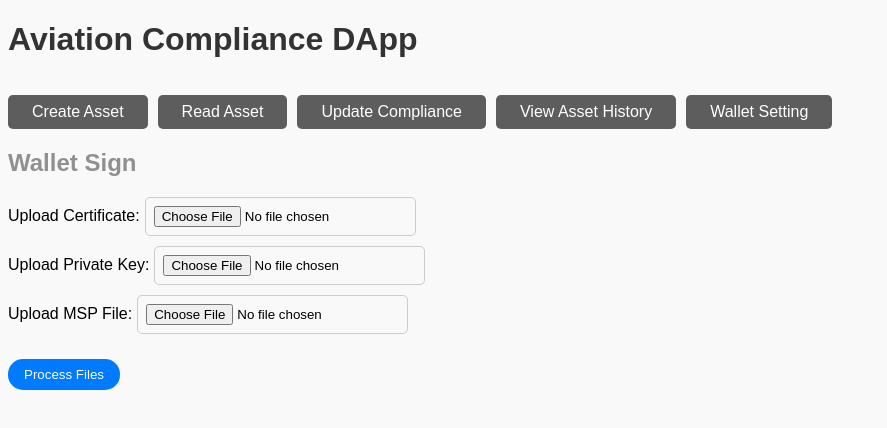
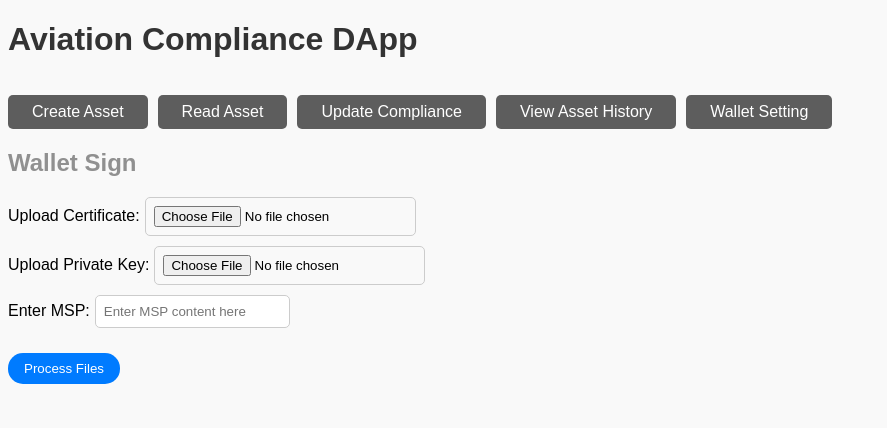
Before and after one commit to yansans/AviationComplianceDApp, a Vue app in the folder frontend/: page / in a window 1280 px wide. Both pictures are taken after a click on the button "Wallet Setting". Shown: the top 428 px of the page, without its empty margins (0-887 px from the left). Built offline with nearby package versions, Linux system fonts and the light colour scheme.

Commit message:
feat: Change upload MSP to enter MSP

```diff
--- a/frontend/src/components/WalletSetting.vue
+++ b/frontend/src/components/WalletSetting.vue
@@ -11,8 +11,14 @@
                 <input type="file" id="pkey" @change="onFileChange('pkey', $event)" required />
             </div>
             <div>
-                <label for="msp">Upload MSP File:</label>
-                <input type="file" id="msp" @change="onFileChange('msp', $event)" required />
+                <label for="msp">Enter MSP:</label>
+                <input
+                    type="text"
+                    id="msp"
+                    v-model="mspContent"
+                    placeholder="Enter MSP content here"
+                    required
+                />
             </div>
             <button type="submit">Process Files</button>
         </form>
@@ -29,7 +35,6 @@ export default {
             files: {
                 cert: null,
                 pkey: null,
-                msp: null,
             },
             privateKey: null,
             certificate: null,
@@ -45,7 +50,6 @@ export default {
             const regexMap = {
                 pkey: /-----BEGIN PRIVATE KEY-----(.*?)-----END PRIVATE KEY-----/s,
                 cert: /-----BEGIN CERTIFICATE-----(.*?)-----END CERTIFICATE-----/s,
-                msp: /.+/,
             };
 
             this.extractFileContent(file, fileKey, regexMap[fileKey]);
@@ -57,7 +61,7 @@ export default {
                 const match = fileContent.match(regex);
 
                 if (match) {
-                    this[keyType === "pkey" ? "privateKey" : keyType === "cert" ? "certificate" : "mspContent"] = fileContent.trim();
+                    this[keyType === "pkey" ? "privateKey" : "certificate"] = fileContent.trim();
                     console.log(`${keyType} content extracted successfully.`);
                 } else {
                     this.responseMessage = `Invalid ${keyType.toUpperCase()} format or content.`;
@@ -69,10 +73,9 @@ export default {
             };
             reader.readAsText(file);
         },
-
         async processFiles() {
             if (!this.privateKey || !this.certificate || !this.mspContent) {
-                this.responseMessage = "Please upload all required files.";
+                this.responseMessage = "Please provide all required data.";
                 return;
             }
 
```
